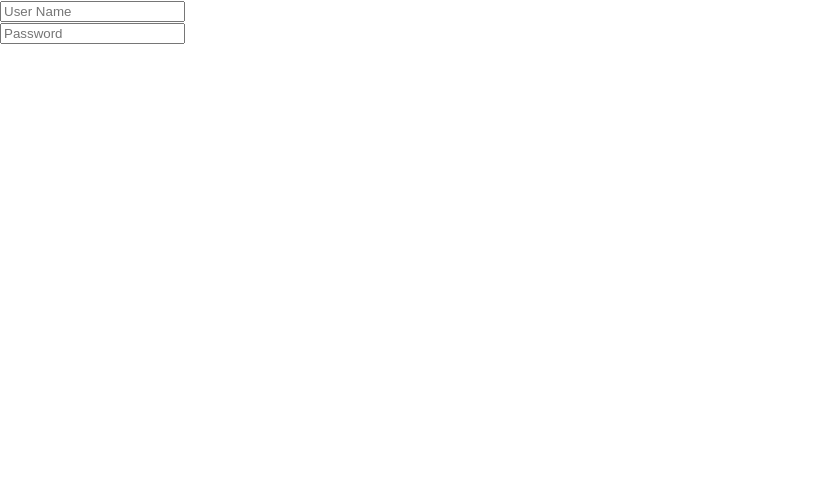
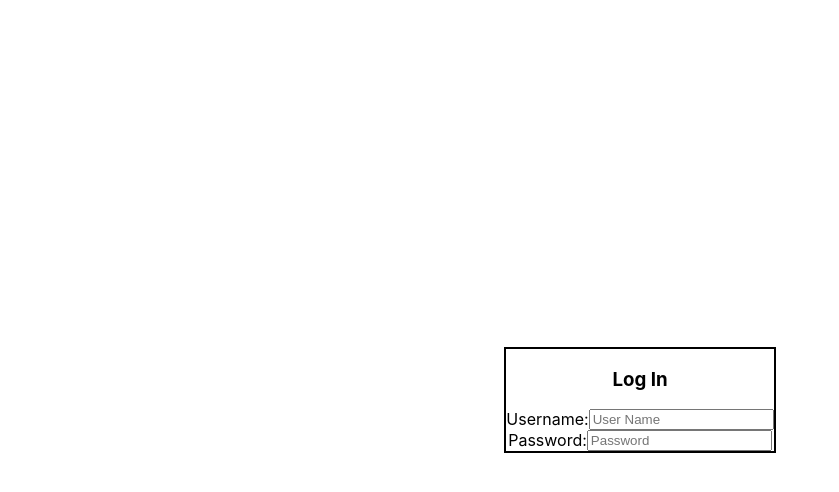
Before and after one commit to markslaysman/wad-wk01-ca, a React (Create React App) app: page / in a window 1280 px wide. Shown: the top 492 px of the page, without its empty margins (0-839 px from the left). Built offline with nearby package versions, Linux system fonts and the light colour scheme.

Commit message:
Basic Setup and Styling of Login Form

```diff
--- a/src/components/loginForm.js
+++ b/src/components/loginForm.js
@@ -5,10 +5,18 @@ import SecuredInputField from './securedInputField'
 export default class LoginForm extends React.Component {
     render() {
         return (
-            <div>
-                <TextInputField />
-                <br></br>
-                <SecuredInputField />
+            <div className="container-fluid">
+                <div className="login-form-outline">
+                    <h3 className="cont-item">Log In</h3>
+                    <div className="row cont-item">
+                        <label>Username: </label>
+                        <TextInputField />
+                    </div>
+                    <div className="row cont-item">
+                        <label>Password: </label>
+                        <SecuredInputField />
+                    </div>
+                </div>
             </div>
         );
     }
--- a/src/components/securedInputField.js
+++ b/src/components/securedInputField.js
@@ -2,6 +2,6 @@ import React from 'react';
 
 export default class SecuredInputField extends React.Component {
     render() {
-        return <input type="password" placeholder="Password"></input>;
+        return <input id="password-field" type="password" placeholder="Password"></input>
     }
 }
--- a/src/components/textInputField.js
+++ b/src/components/textInputField.js
@@ -2,6 +2,19 @@ import React from 'react';
 
 export default class TextInputField extends React.Component {
     render() {
-        return <input type="test" placeholder="User Name"></input>;
+        // return (
+        //     <div className="container-fluid">
+        //         <div className="row">
+        //             <div className="col-6">
+        //                 <label>Username: </label>
+        //             </div>
+        //             <div className="col-6">
+        //                 <input type="test" id="username-field" placeholder="User Name"></input>
+        //             </div>
+        //         </div>
+        //     </div>
+        // );
+
+        return <input type="text" id="username-field" placeholder="User Name"></input>
     }
 }
--- a/src/index.css
+++ b/src/index.css
@@ -11,3 +11,23 @@ code {
 	font-family: source-code-pro, Menlo, Monaco, Consolas, 'Courier New',
 		monospace;
 }
+
+.container-fluid {
+	display: grid;
+
+	width: 100vw;
+	height: 100vh;
+
+	justify-content: center;
+	align-content: center;
+}
+
+.login-form-outline {
+	border: 2px solid black;
+}
+
+.cont-item {
+	display: flex;
+	justify-content: center;
+	align-content: center;
+}
```
Lines whose indentation alone changed are shown as unchanged.
